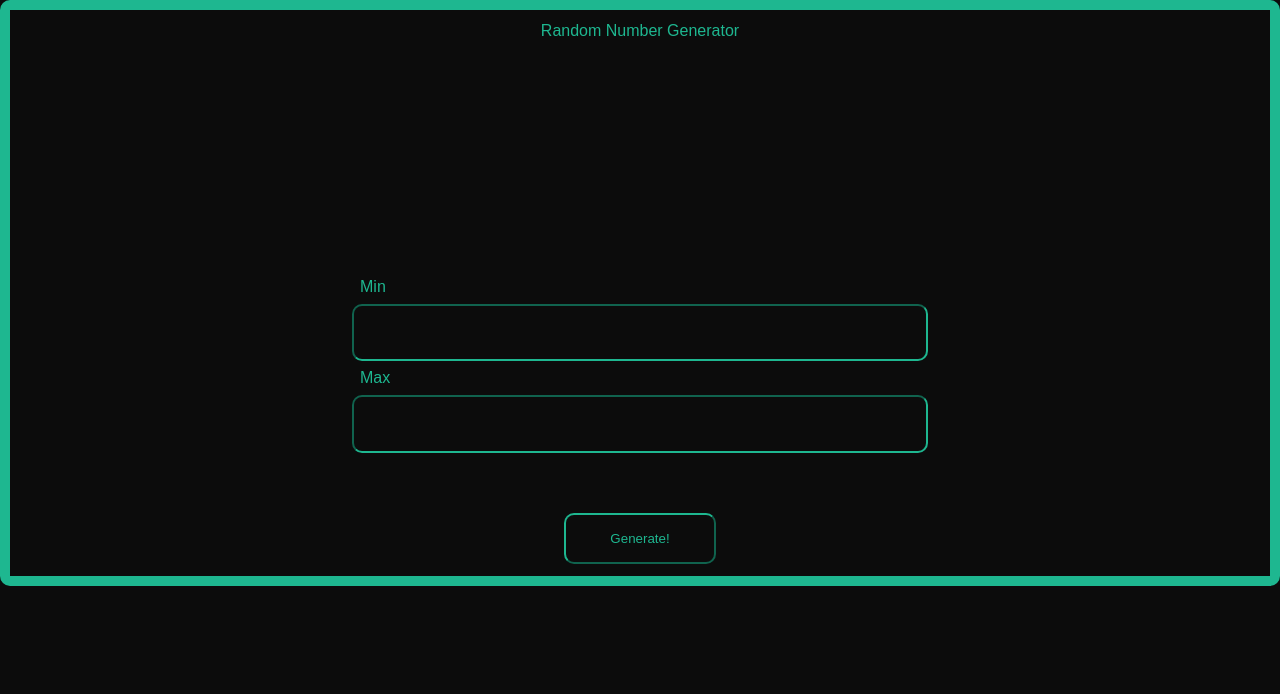
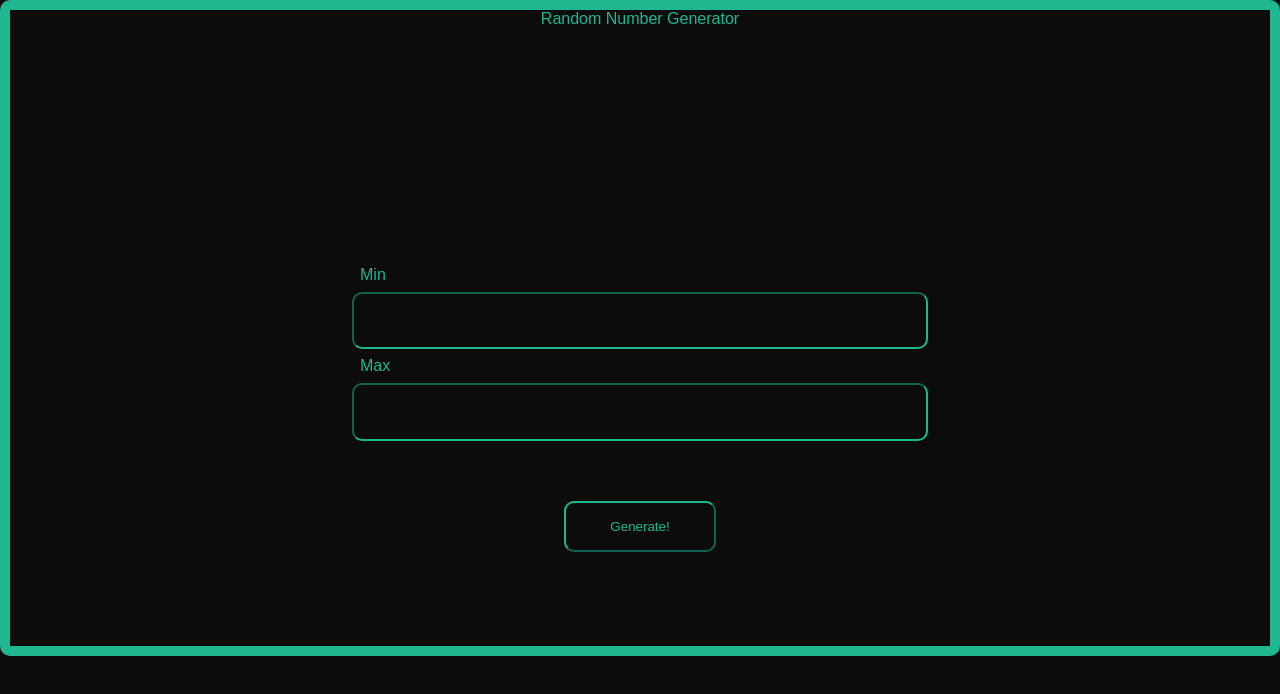
Before and after one commit to Adekunle6021023/random-number-generator.github.io, a plain HTML site: page index.html in a window 1280 px wide. Drawn offline with Linux system fonts and the light colour scheme.

Commit message:
new commit

```diff
--- a/css/styles.css
+++ b/css/styles.css
@@ -7,6 +7,7 @@
 html {
     border: #1eb790 10px solid;
     border-radius: 10px;
+    padding-bottom: 5.90rem;
 }
 
 body {
@@ -16,8 +17,6 @@ body {
     background-color: rgb(12, 12, 12);
     transition: background-color 2s;
     font-family: 'Quicksand', sans-serif;
-
-    padding: 0.75rem;
     color: #1eb790;
 }
 
```
